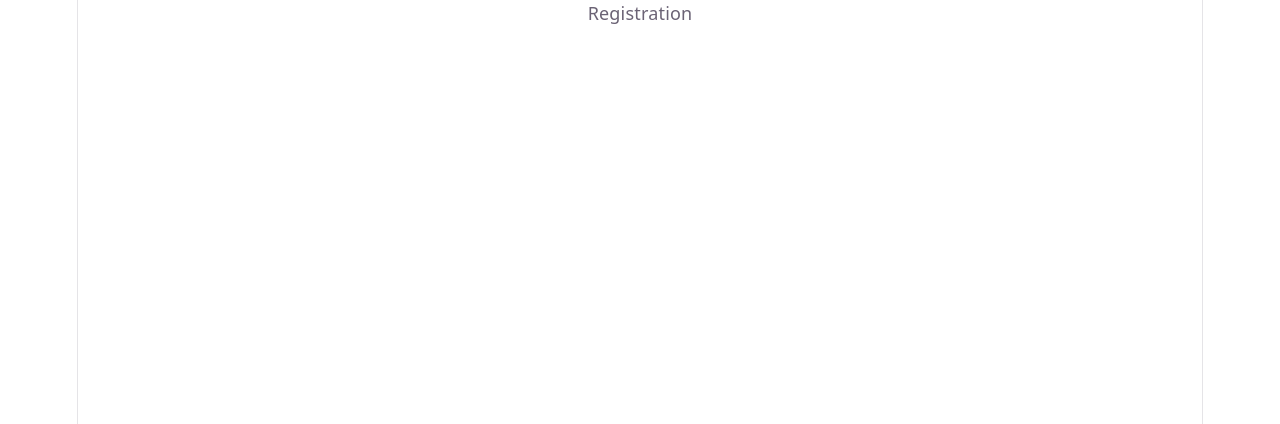
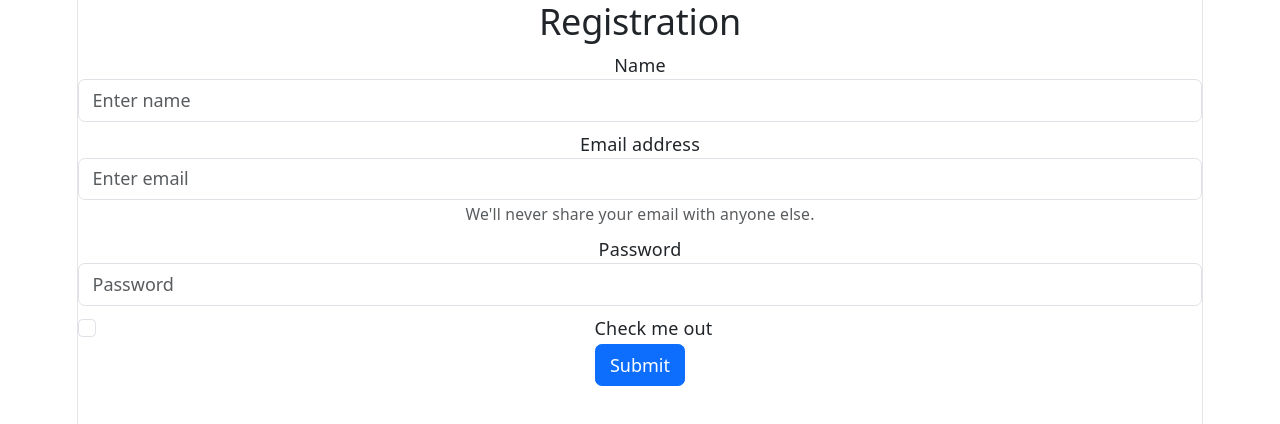
Before and after one commit to shivamchoudhary312/FSDCSE122026, a React (Vite) app in the folder reactvite/: page /registration in a window 1280 px wide. Shown: the top 424 px of the page. Built offline with nearby package versions, Linux system fonts and the light colour scheme; the HTML template or start-up script is replaced by a standard one.

Commit message:
bootstrap added

```diff
--- a/reactvite/package.json
+++ b/reactvite/package.json
@@ -10,6 +10,7 @@
     "preview": "vite preview"
   },
   "dependencies": {
+    "bootstrap": "^5.3.8",
     "react": "^19.2.8",
     "react-dom": "^19.2.8",
     "react-router-dom": "^7.18.4"
--- a/reactvite/src/App.jsx
+++ b/reactvite/src/App.jsx
@@ -15,19 +15,20 @@
 import Registration from './component/Registration'
 import Dashboard from './component/Dashboard'
 function App() {
+  const[data,setData]=useState();
 
   return (
       <div>
         <BrowserRouter>
         <Routes>
-          <Route path= '/' element={<Home/>}></Route>
-          <Route path= '/login' element={<Login/>}></Route>
-          <Route path= '/registration' element={<Registration/>}></Route>
-          <Route path= '/dashboard' element={<Dashboard/>}></Route>
+          <Route path= '/' element={<Home/>}/>
+          <Route path= '/login' element={<Login/>}/>
+          <Route path= '/registration' element={<Registration regdata={data}/>}/>
+          <Route path= '/dashboard' element={<Dashboard/>}/>
 
         </Routes>
         </BrowserRouter>
-
+    {JSON.stringify(data)}
 
     </div>
       )
--- a/reactvite/src/component/Home.jsx
+++ b/reactvite/src/component/Home.jsx
@@ -1,8 +1,18 @@
 import React from 'react'
+import { Link, Outlet } from 'react-router-dom'
 
 function Home() {
   return (
-    <div>Home</div>
+    <div>
+      <nav >
+        <ul>
+          <li><Link to='/login'>Login</Link></li>
+          <li><Link to='/registration'>Registration</Link></li>
+
+        </ul>
+      </nav>
+<Outlet/>
+    </div>
   )
 }
 
--- a/reactvite/src/component/Login.jsx
+++ b/reactvite/src/component/Login.jsx
@@ -1,8 +1,26 @@
 import React from 'react'
+import 'bootstrap/dist/css/bootstrap.min.css';
+
 
 function Login() {
   return (
-    <div>Login</div>
+    <div><h2>Login</h2>
+    <form>
+  <div class="form-group">
+    <label for="exampleInputEmail1">Email address</label>
+    <input type="email" class="form-control" id="exampleInputEmail1" aria-describedby="emailHelp" placeholder="Enter email"/>
+    <small id="emailHelp" class="form-text text-muted">We'll never share your email with anyone else.</small>
+  </div>
+  <div class="form-group">
+    <label for="exampleInputPassword1">Password</label>
+    <input type="password" class="form-control" id="exampleInputPassword1" placeholder="Password"/>
+  </div>
+  <div class="form-check">
+    <input type="checkbox" class="form-check-input" id="exampleCheck1"/>
+    <label class="form-check-label" for="exampleCheck1">Check me out</label>
+  </div>
+  <button type="submit" class="btn btn-primary">login</button>
+</form></div>
   )
 }
 
--- a/reactvite/src/component/Registration.jsx
+++ b/reactvite/src/component/Registration.jsx
@@ -1,8 +1,42 @@
 import React from 'react'
+import 'bootstrap/dist/css/bootstrap.min.css';
 
-function Registration() {
+
+function Registration(regdata) {
+  const[name,setName]=React.useState();
+  const[email,setEmail]=React.useState();
+  const[password,setPassword]=React.useState();
+  function registerUser(e){
+    e.preventDefault();
+    regdata = {name,email,password}
+    // alert(name+email+password)
+  }
   return (
-    <div>Registration</div>
+    <div><h2>Registration</h2>
+    <form onSubmit={registerUser}>
+      <div class="form-group">
+    <label for="exampleInputEmail1"> Name</label>
+    <input type="text" onChange={(e)=>setName(e.target.value)} class="form-control" id="exampleInputEmail1" aria-describedby="emailHelp" placeholder="Enter name"/>
+    <h2>{name}</h2>
+    {/* <small id="emailHelp" class="form-text text-muted">We'll never share your name with anyone else.</small> */}
+  </div>
+  <div class="form-group">
+    <label for="exampleInputEmail1">Email address</label>
+    <input type="email" onChange={(e)=>setEmail(e.target.value)} class="form-control" id="exampleInputEmail1" aria-describedby="emailHelp" placeholder="Enter email"/>
+    <small id="emailHelp" class="form-text text-muted">We'll never share your email with anyone else.</small>
+    <h2>{email}</h2>
+  </div>
+  <div class="form-group">
+    <label for="exampleInputPassword1">Password</label>
+    <input type="password" onChange={(e)=>setPassword(e.target.value)} class="form-control" id="exampleInputPassword1" placeholder="Password"/>
+    <h2>{password}</h2>
+  </div>
+  <div class="form-check">
+    <input type="checkbox" class="form-check-input" id="exampleCheck1"/>
+    <label class="form-check-label" for="exampleCheck1">Check me out</label>
+  </div>
+  <button type="submit" class="btn btn-primary" onClick={registerUser}>Submit</button>
+</form></div>
   )
 }
 
```
Also changed, not shown: 1 other file (tests, documents, lock files or other folders).
